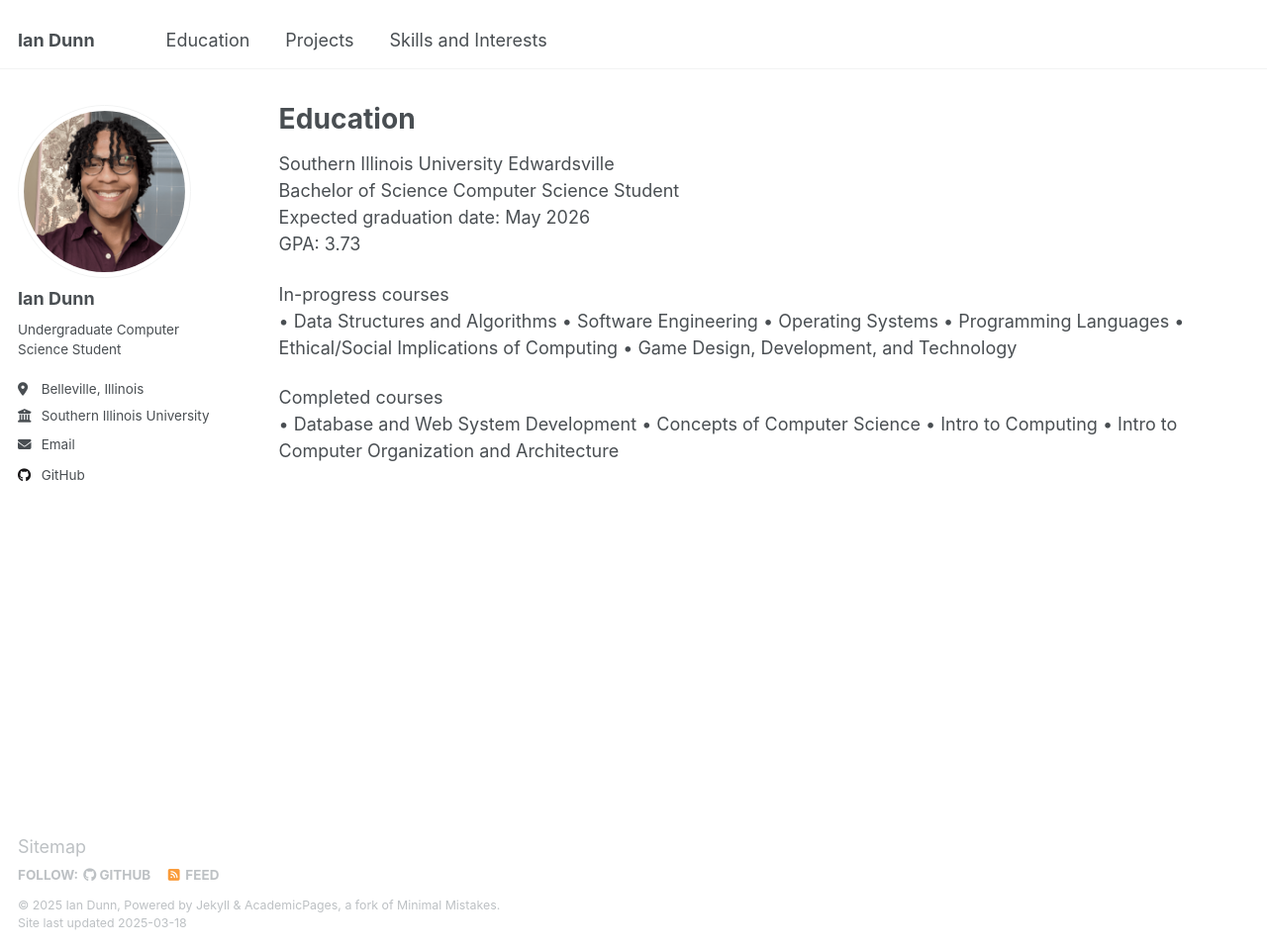
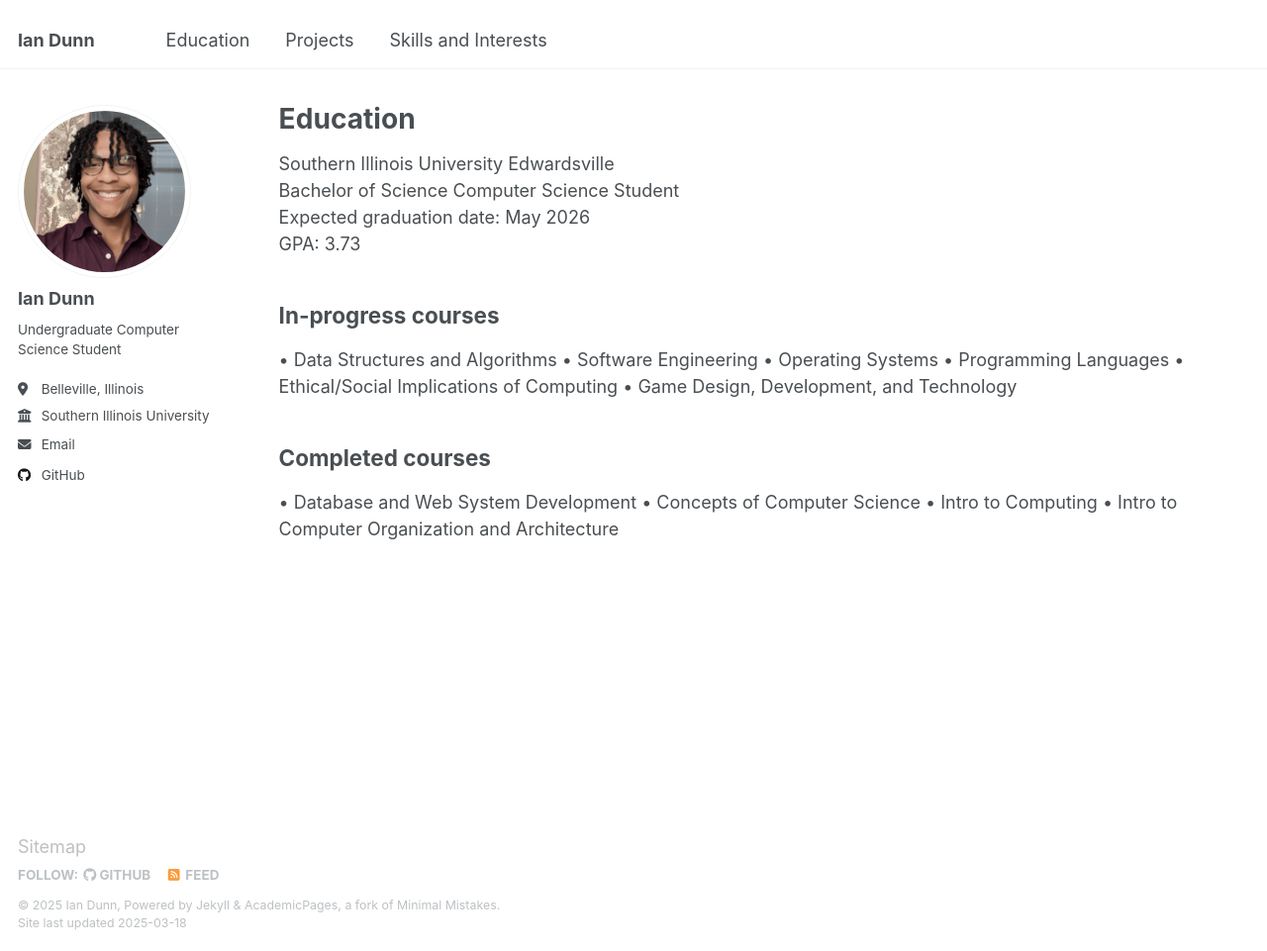
Before and after one commit to 1ntentions/1ntentions.github.io, a Jekyll site: the page built from _pages/education.md, in a window 1280 px wide and 961 px high. Shown: the whole window at 99% size. Built offline with Jekyll 4.4.1, drawn with Linux system fonts in a browser that asks for light colours.

```diff
--- a/_pages/education.md
+++ b/_pages/education.md
@@ -9,13 +9,14 @@ redirect_from:
 
 {% include base_path %}
 
+
 Southern Illinois University Edwardsville
 Bachelor of Science Computer Science Student
 Expected graduation date: May 2026
 GPA: 3.73
 
-In-progress courses
+## In-progress courses
 •	Data Structures and Algorithms  •	Software Engineering  •	Operating Systems  •	Programming Languages  •	Ethical/Social Implications of Computing  •	Game Design, Development, and Technology
 
-Completed courses
+## Completed courses
 •	Database and Web System Development  •	Concepts of Computer Science  •	Intro to Computing  •	Intro to Computer Organization and Architecture
```
